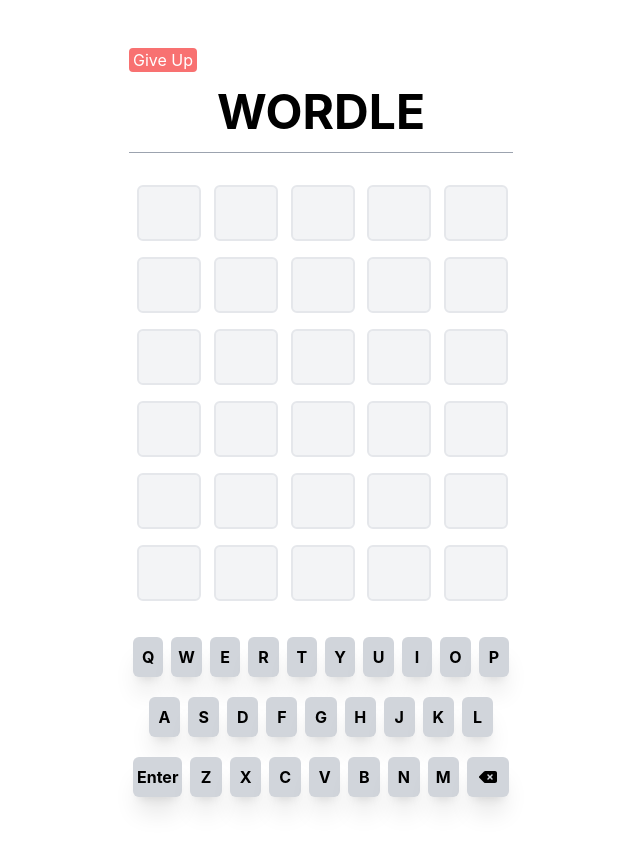
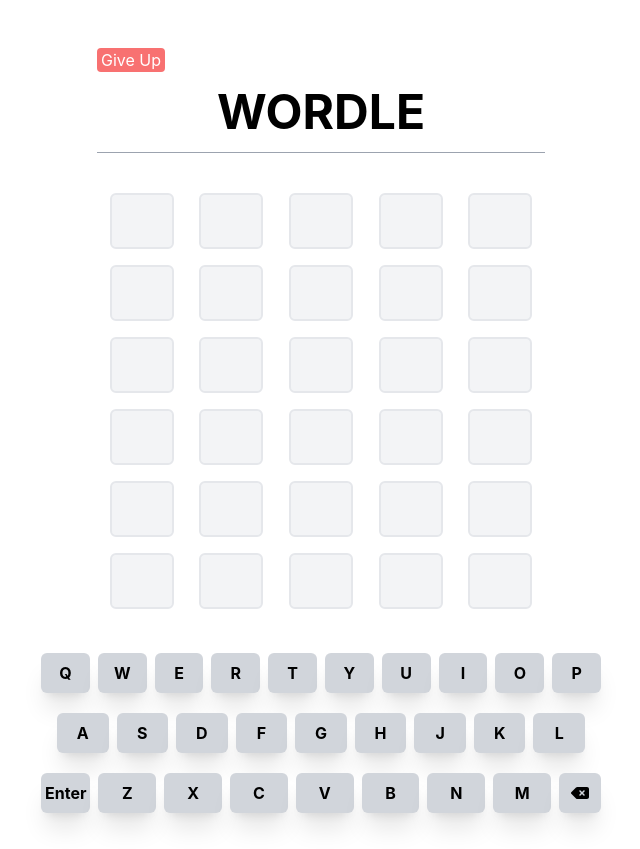
Before and after one commit to dorian-rose/wordle, a React (Vite) app: page / in a window 1280 px wide. Shown: the whole page, without its empty margins (319-959 px from the left). Built offline with nearby package versions, Linux system fonts and the light colour scheme; no server answers.

Commit message:
readme updated. max width changed on grid and keyboard

```diff
--- a/src/App.jsx
+++ b/src/App.jsx
@@ -20,8 +20,8 @@
 
   return (
     <>
-      <div className="mx-auto w-96 relative max-w-72 sm:max-w-screen-md sm:my-8">
-        <header className="border-b border-gray-400 py-4">
+      <div className="mx-auto w-96 relative  w-screen sm:max-w-screen-md sm:my-8">
+        <header className="border-b border-gray-400 py-4 sm:max-w-md mx-auto">
           <GiveUpButton />
           <h1 className="text-3xl sm:text-5xl font-bold text-center uppercase mt-4 ">
             Wordle
--- a/src/components/Grid/Grid.jsx
+++ b/src/components/Grid/Grid.jsx
@@ -18,8 +18,8 @@
   rows = rows.concat(Array(guessesRemaining).fill(""));
 
   return (
-    <section>
-      <div className="grid grid-rows-5 gap-4 my-6 sm:my-8 mx-auto">
+    <section className="mx-auto max-w-80 sm:max-w-md sm:mx-auto">
+      <div className="grid grid-rows-5 gap-4 my-6 sm:my-10 mx-10 sm:mx-0">
         {rows.map((word, index) => (
           <Row key={index} word={word.guessWord} result={word.result} />
         ))}
--- a/src/components/Grid/Row.jsx
+++ b/src/components/Grid/Row.jsx
@@ -6,7 +6,7 @@
   const letters = word.split("").concat(Array(lettersRemaining).fill(""));
 
   return (
-    <div className="grid grid-cols-5 gap-4 mx-2">
+    <div className="grid place-items-center grid-cols-5 gap-4 mx-2">
       {letters.map((char, index) => (
         <Tile key={index} value={char} classState={result[index]} />
       ))}
--- a/src/components/Keyboard/Keyboard.jsx
+++ b/src/components/Keyboard/Keyboard.jsx
@@ -19,7 +19,7 @@
 
   const Set1 = () => {
     return (
-      <div className="flex flex-row justify-center m-0">
+      <div className="flex flex-row justify-center mx-1">
         {kbRow1.map((char) => (
           <Keys onClick={onClick} key={char} letter={char} />
         ))}
@@ -29,7 +29,7 @@
 
   const Set2 = () => {
     return (
-      <div className="flex flex-row justify-center sm:my-3 mx-2 sm:mx-4">
+      <div className="flex flex-row justify-center sm:my-3 mx-2 sm:mx-5">
         {kbRow2.map((char) => (
           <Keys onClick={onClick} key={char} letter={char} />
         ))}
@@ -39,7 +39,7 @@
 
   const Set3 = () => {
     return (
-      <div className="flex flex-row justify-center">
+      <div className="flex flex-row justify-center mx-1">
         <Keys onClick={onClick} bigKey={true} letter={"Enter"} />
         {kbRow3.map((char) => (
           <Keys onClick={onClick} key={char} letter={char} />
@@ -55,7 +55,7 @@
   };
 
   return (
-    <section>
+    <section className="mx-auto max-w-sm sm:max-w-md md:max-w-lg lg:max-w-xl">
       <Set1 />
       <Set2 />
       <Set3 />
--- a/src/components/Misc/GiveUpButton.jsx
+++ b/src/components/Misc/GiveUpButton.jsx
@@ -9,7 +9,7 @@
   };
   return (
     <button
-      className="flex px-1 py-0 bg-red-400 text-white rounded"
+      className="px-1 py-0 bg-red-400 text-white rounded ms-10 sm:ms-0"
       onClick={handleClick}
     >
       Give Up
```
